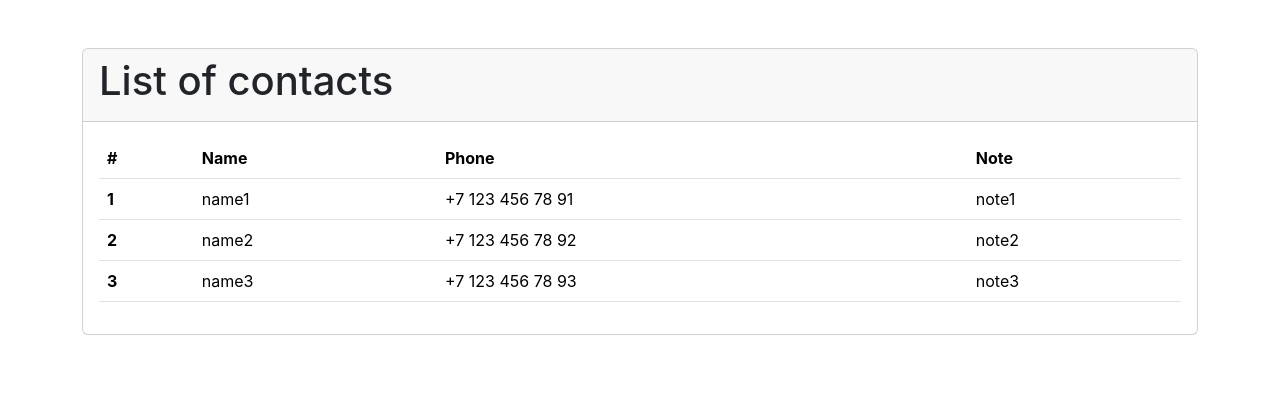
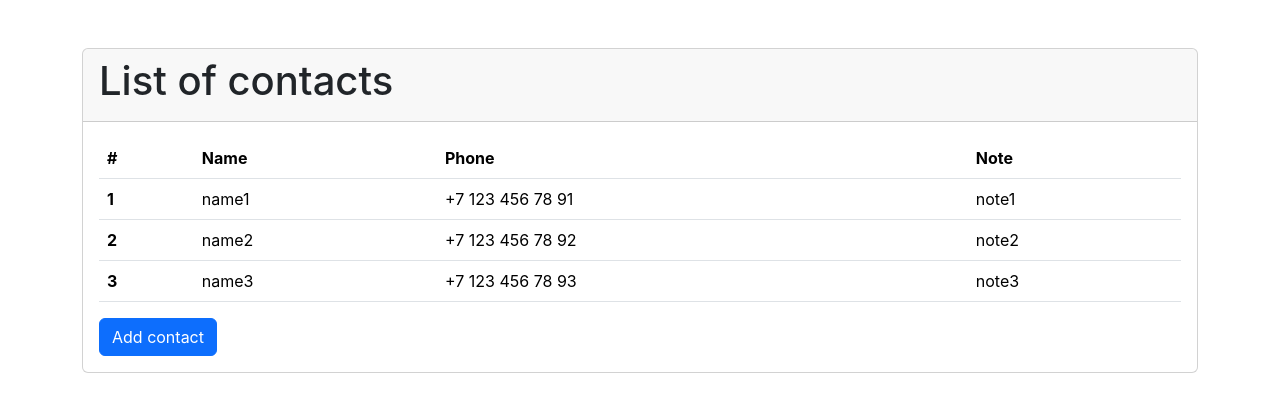
Before and after one commit to RinatMambetov/simple-contacts-app, a React (Create React App) app in the folder client/: page / in a window 1280 px wide. Shown: the top 412 px of the page. Built offline with nearby package versions, Linux system fonts and the light colour scheme; the HTML template or start-up script is replaced by a standard one.

Commit message:
Commit to video 2.8

```diff
--- a/client/src/App.js
+++ b/client/src/App.js
@@ -6,6 +6,12 @@ const data = [
   { num: 2, fullName: "name2", phoneNum: "+7 123 456 78 92", note: "note2" },
   { num: 3, fullName: "name3", phoneNum: "+7 123 456 78 93", note: "note3" }
 ]
+
+const appendContact = () => {
+  const temp = { num: 1, fullName: "name1", phoneNum: "+7 123 456 78 91", note: "note1" };
+  data.push(temp);
+  console.log(data.length);
+}
 
 function App() {
   return (
@@ -16,6 +22,7 @@ function App() {
         </div>
         <div className='card-body'>
           <TableView contacts={data} />
+          <button className='btn btn-primary' onClick={appendContact}>Add contact</button>
         </div>
       </div>
     </div >
```
